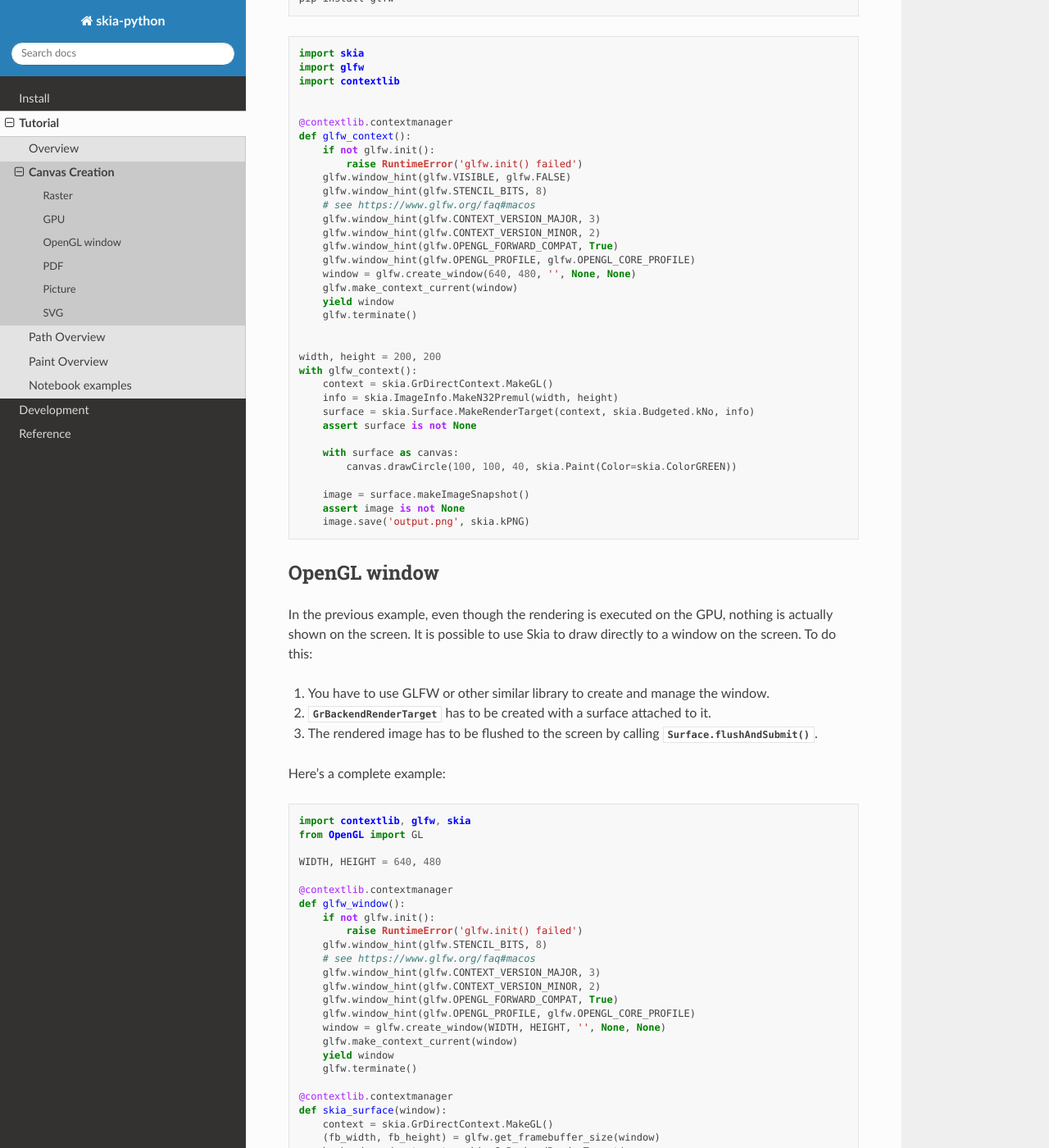
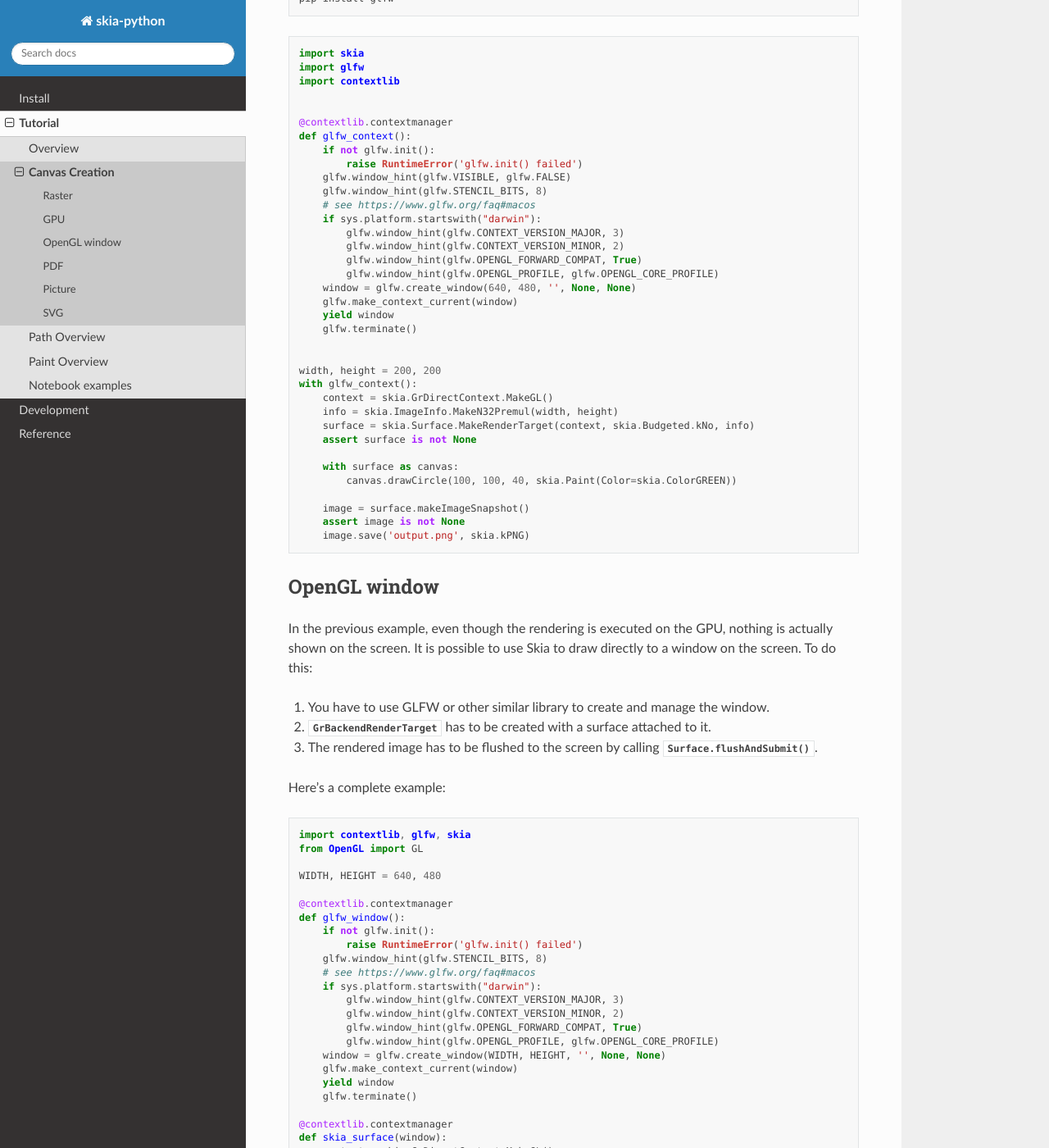
Before and after one commit to kyamagu/skia-python, a Sphinx documentation site: the page built from docs/tutorial/canvas.rst, in a window 1280 px wide and 1400 px high, scrolled down 1443 px. Shown: the whole window at 82% size. Built offline with Sphinx 7.4.7 and the Read the Docs theme 2.0.0, drawn with Linux system fonts in a browser that asks for light colours.

```diff
--- a/docs/tutorial/canvas.rst
+++ b/docs/tutorial/canvas.rst
@@ -91,10 +91,11 @@ The following example uses glfw package to create an OpenGL context. Install
         glfw.window_hint(glfw.VISIBLE, glfw.FALSE)
         glfw.window_hint(glfw.STENCIL_BITS, 8)
         # see https://www.glfw.org/faq#macos
-        glfw.window_hint(glfw.CONTEXT_VERSION_MAJOR, 3)
-        glfw.window_hint(glfw.CONTEXT_VERSION_MINOR, 2)
-        glfw.window_hint(glfw.OPENGL_FORWARD_COMPAT, True)
-        glfw.window_hint(glfw.OPENGL_PROFILE, glfw.OPENGL_CORE_PROFILE)
+        if sys.platform.startswith("darwin"):
+            glfw.window_hint(glfw.CONTEXT_VERSION_MAJOR, 3)
+            glfw.window_hint(glfw.CONTEXT_VERSION_MINOR, 2)
+            glfw.window_hint(glfw.OPENGL_FORWARD_COMPAT, True)
+            glfw.window_hint(glfw.OPENGL_PROFILE, glfw.OPENGL_CORE_PROFILE)
         window = glfw.create_window(640, 480, '', None, None)
         glfw.make_context_current(window)
         yield window
@@ -144,10 +145,11 @@ Here's a complete example:
             raise RuntimeError('glfw.init() failed')
         glfw.window_hint(glfw.STENCIL_BITS, 8)
         # see https://www.glfw.org/faq#macos
-        glfw.window_hint(glfw.CONTEXT_VERSION_MAJOR, 3)
-        glfw.window_hint(glfw.CONTEXT_VERSION_MINOR, 2)
-        glfw.window_hint(glfw.OPENGL_FORWARD_COMPAT, True)
-        glfw.window_hint(glfw.OPENGL_PROFILE, glfw.OPENGL_CORE_PROFILE)
+        if sys.platform.startswith("darwin"):
+            glfw.window_hint(glfw.CONTEXT_VERSION_MAJOR, 3)
+            glfw.window_hint(glfw.CONTEXT_VERSION_MINOR, 2)
+            glfw.window_hint(glfw.OPENGL_FORWARD_COMPAT, True)
+            glfw.window_hint(glfw.OPENGL_PROFILE, glfw.OPENGL_CORE_PROFILE)
         window = glfw.create_window(WIDTH, HEIGHT, '', None, None)
         glfw.make_context_current(window)
         yield window
```
Also changed, not shown: 1 other file.
